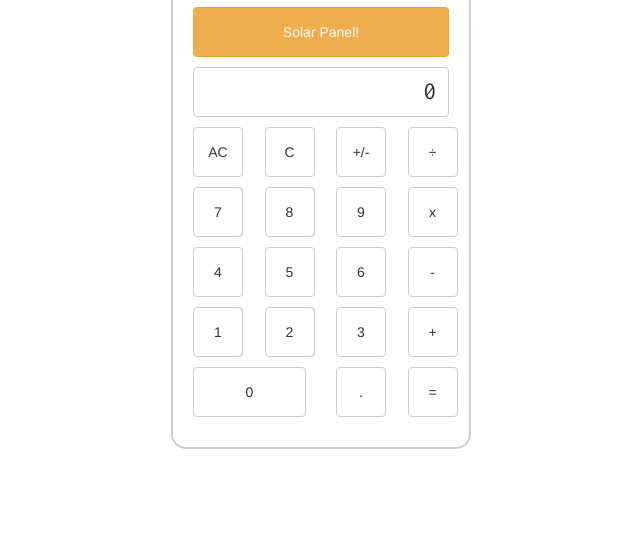
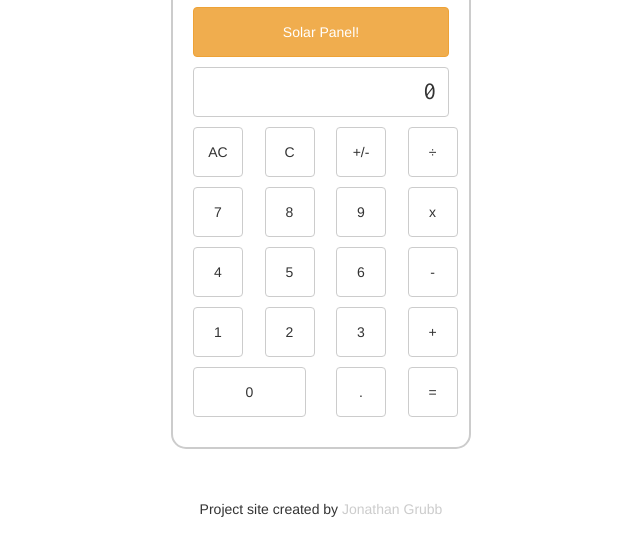
Before and after one commit to joncgrubb/js-calc, a website: page app/index.html in a window 1280 px wide. Shown: the part 88-644 px from the top of the page, without its empty margins (319-959 px from the left). Drawn offline with nearby package versions, Linux system fonts and the light colour scheme.

Commit message:
added footer

```diff
--- a/app/index.html
+++ b/app/index.html
@@ -61,7 +61,11 @@
 
 
 
-
+		<div class="mastfoot">
+			<div class="inner">
+				<p>Project site created by <a id="grubblink" href="https://joncgrubb.github.io">Jonathan Grubb</a></p>
+			</div>
+		</div>
 	</div>
 
 	<script
--- a/app/styles.css
+++ b/app/styles.css
@@ -49,3 +49,12 @@ h1 {
 	background-image: none;
 	background-size: 60%;
 }
+
+.mastfoot {
+	margin-top: 50px;
+	text-align: center;
+}
+
+#grubblink {
+	color: #ccc;
+}
```
